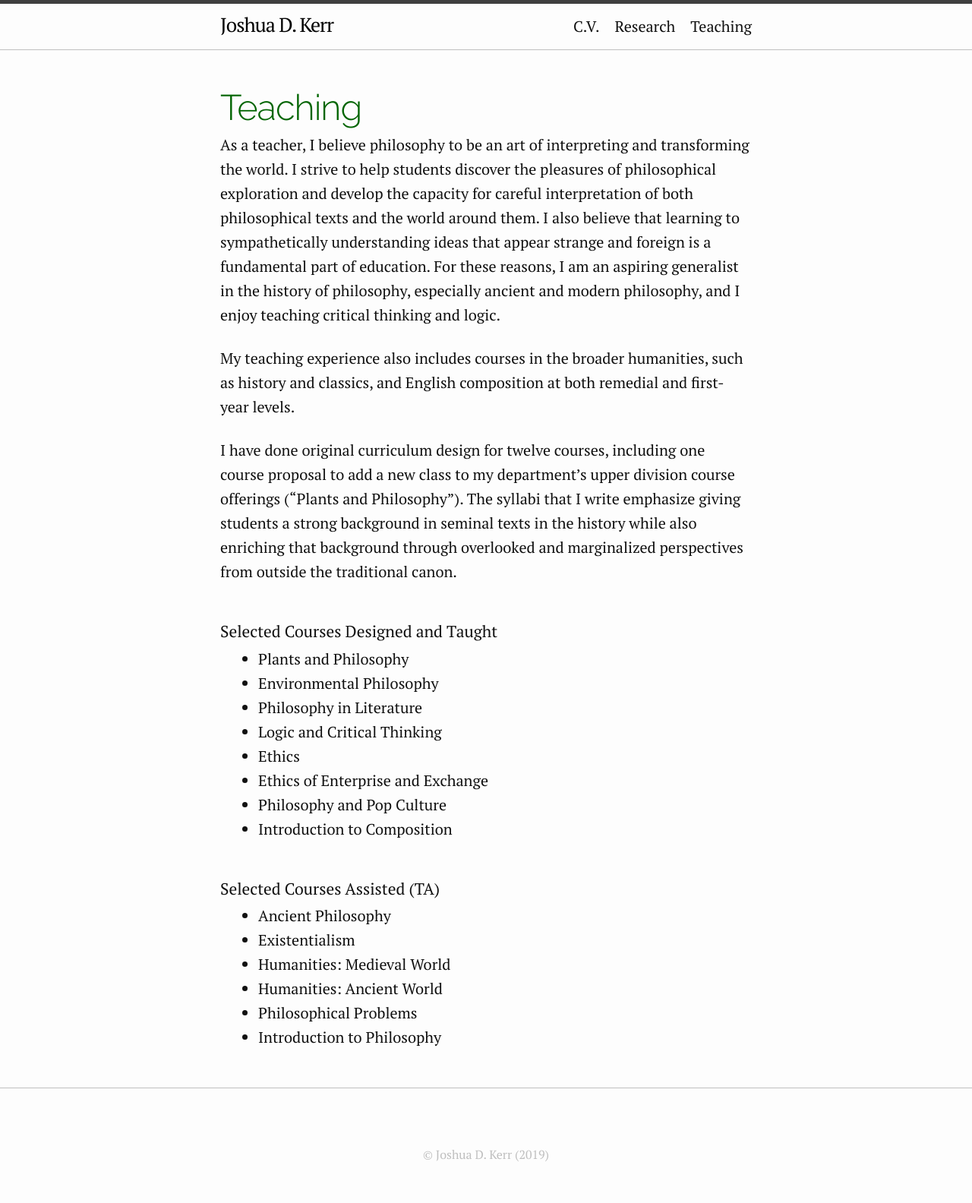
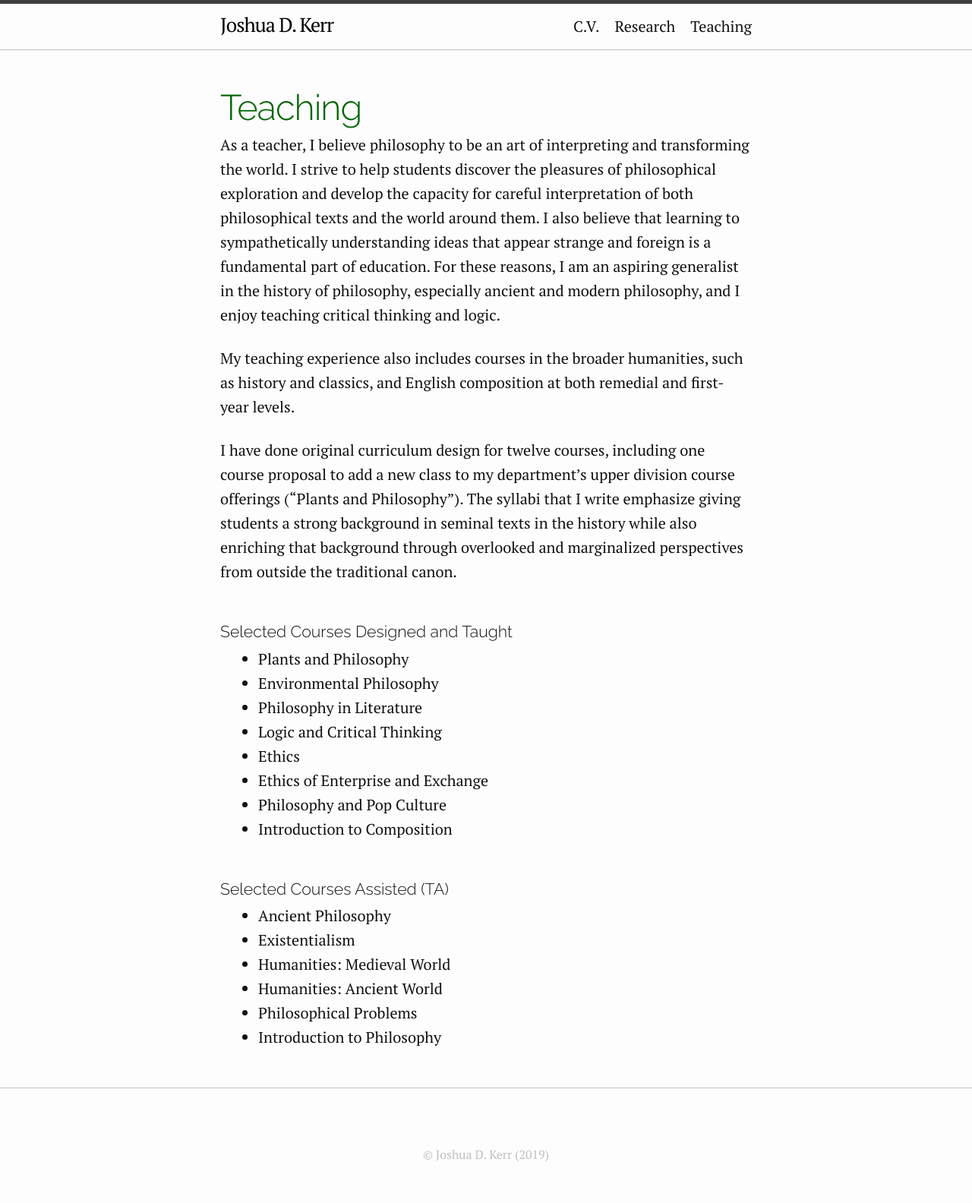
Before and after one commit to joshuakerr/joshuakerr.github.io.old, a Jekyll site: the page built from pages/teaching.md, in a window 1280 px wide. Shown: the whole page at 76% size. Built offline with Jekyll 4.4.1, drawn with Linux system fonts in a browser that asks for light colours.

Commit message:
h3-4 font update

```diff
--- a/_sass/academic/_base.scss
+++ b/_sass/academic/_base.scss
@@ -157,19 +157,14 @@ h2 {
 }
 
 h3 {
-  font-family: $base-font-family;
-}
-
-h3, h4{
+  font-family: $alt-font-family;
   font-weight: normal;
-}
-
-h3 {
-  font-weight:bold;
   @include size(h3);
 }
 
 h4 {
+  font-family: $alt-font-family;
+  font-weight: normal;
   @include size(h4);
 }
 
```
